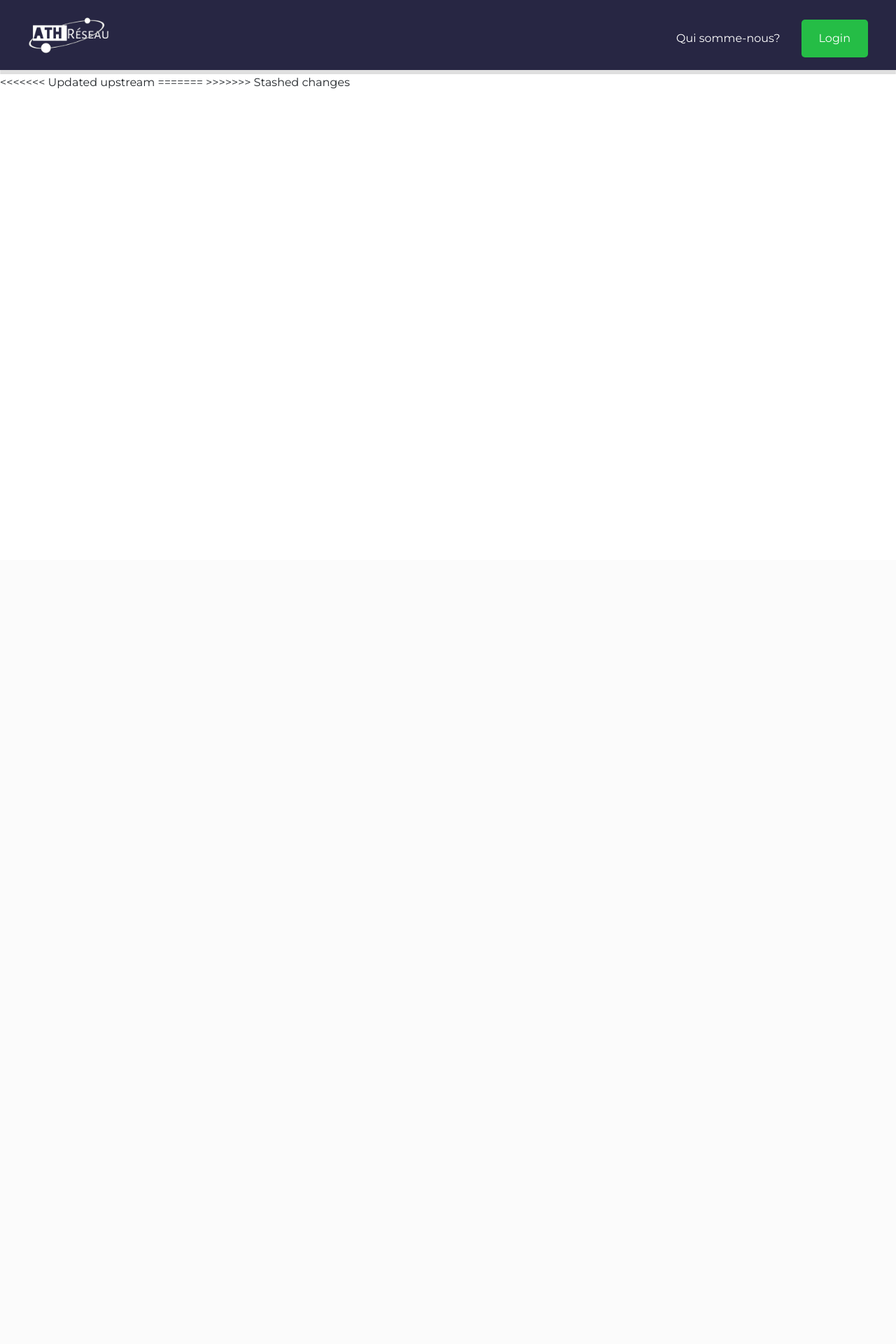
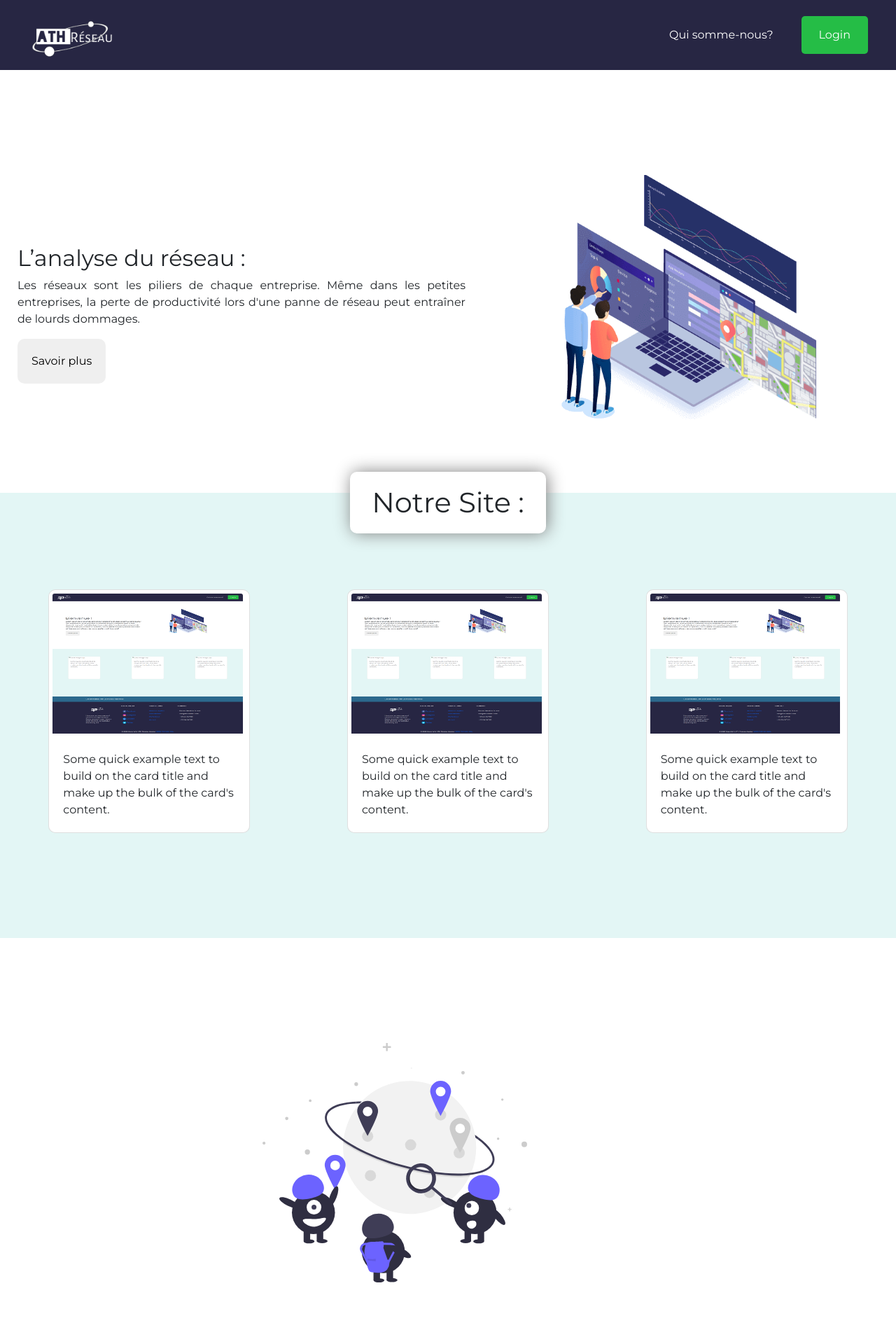
Before and after one commit to hlamelet/projet, a PHP site: page / in a window 1280 px wide. Shown: the top 1920 px of the page at 70% size. Before the commit the page ends 800 px from the top, so only its background shows below. Run offline with PHP 8.4, Linux system fonts and the light colour scheme.

Commit message:
update++

```diff
--- /dev/null
+++ b/footer.css
@@ -0,0 +1,21 @@
+.page-footer {
+    background-color: #272643;
+    color: #fff;
+}
+
+ul {
+    list-style-type: none;
+    margin-top: -10px;
+}
+
+ul li {
+    margin: 10px;
+}
+
+img {
+    width: 30px;
+    margin: 5px;
+}
+
+
+/*------responsive----------*/
--- /dev/null
+++ b/footer.php
@@ -0,0 +1,171 @@
+<!DOCTYPE html>
+<html lang="en">
+
+<head>
+    <meta charset="UTF-8">
+    <meta http-equiv="X-UA-Compatible" content="IE=edge">
+    <meta name="viewport" content="width=device-width, initial-scale=1.0">
+    <link rel="stylesheet" href="https://stackpath.bootstrapcdn.com/bootstrap/4.3.1/css/bootstrap.min.css" integrity="sha384-ggOyR0iXCbMQv3Xipma34MD+dH/1fQ784/j6cY/iJTQUOhcWr7x9JvoRxT2MZw1T" crossorigin="anonymous">
+    <link rel="stylesheet" href="headerHConnex.css">
+    <link rel="stylesheet" href="footer.css">
+
+    <title>Document</title>
+</head>
+
+<body>
+    <!-- Footer -->
+    <footer class="page-footer font-small  lighten-5">
+
+        <div style="background-color: #2c698d;">
+            <div class="container">
+
+                <!-- Grid row-->
+                <div class="row py-4 d-flex align-items-center">
+
+                    <!-- Grid column -->
+                    <div class="col-md-6 col-lg-5 text-center text-md-left mb-4 mb-md-0">
+                        <h6 class="mb-0">Get connected with us and see more options ! </h6>
+                    </div>
+                    <!-- Grid column -->
+
+                    <!-- Grid column -->
+                    <div class="col-md-6 col-lg-7 text-center text-md-right">
+
+                        <!-- Facebook -->
+                        <a class="fb-ic">
+                            <i class="fab fa-facebook-f white-text mr-4"> </i>
+                        </a>
+                        <!-- Twitter -->
+                        <a class="tw-ic">
+                            <i class="fab fa-twitter white-text mr-4"> </i>
+                        </a>
+                        <!-- Google +-->
+                        <a class="gplus-ic">
+                            <i class="fab fa-google-plus-g white-text mr-4"> </i>
+                        </a>
+                        <!--Linkedin -->
+                        <a class="li-ic">
+                            <i class="fab fa-linkedin-in white-text mr-4"> </i>
+                        </a>
+                        <!--Instagram-->
+                        <a class="ins-ic">
+                            <i class="fab fa-instagram white-text"> </i>
+                        </a>
+
+                    </div>
+                    <!-- Grid column -->
+
+                </div>
+                <!-- Grid row-->
+
+            </div>
+        </div>
+
+        <!-- Footer Links -->
+        <div class="container text-center text-md-left mt-5">
+
+            <!-- Grid row -->
+            <div class="row mt-3 dark-grey-text">
+
+                <!-- Grid column -->
+                <div class="col-md-3 col-lg-4 col-xl-3 mb-4">
+
+                    <!-- Content -->
+
+                    <div class="logo">
+
+                        <a href="index.php"><img src="imgs/logo.png" alt="logo"></a>
+                    </div>
+
+
+                    <p>Here you can use rows and columns to organize your footer content. Lorem ipsum dolor sit amet,
+                        consectetur
+                        adipisicing elit.</p>
+
+                </div>
+                <!-- Grid column -->
+
+                <!-- Grid column -->
+                <div class="col-md-2 col-lg-2 col-xl-2 mx-auto mb-4">
+
+                    <!-- Links -->
+                    <h6 class="text-uppercase font-weight-bold">Social Media</h6>
+                    <hr class="teal accent-3 mb-4 mt-0 d-inline-block mx-auto" style="width: 60px;">
+
+                    <ul>
+
+                        <li><a href="#" target="_blank"><img src="imgs/facebook.png" alt="fb">Facebook</a></li>
+                        <li><a href="#" target="_blank"><img src="imgs/instagram.png" alt="in">Instagram</a></li>
+                        <li><a href="#" target="_blank"><img src="imgs/linkedin.png" alt="lnk">Linkedin</a> </li>
+                        <li><a href="#" target="_blank"><img src="imgs/twitter.png" alt="tr"> Twitter</a></li>
+
+
+                    </ul>
+
+                </div>
+                <!-- Grid column -->
+
+                <!-- Grid column -->
+                <div class="col-md-3 col-lg-2 col-xl-2 mx-auto mb-4">
+
+                    <!-- Links -->
+                    <h6 class="text-uppercase font-weight-bold">Useful links</h6>
+                    <hr class="teal accent-3 mb-4 mt-0 d-inline-block mx-auto" style="width: 60px;">
+                    <p>
+                        <a class="dark-grey-text" href="#!">Mention Legales</a>
+                    </p>
+                    <p>
+                        <a class="dark-grey-text" href="#!">Recrutement</a>
+                    </p>
+                    <p>
+                        <a class="dark-grey-text" href="#!">Partenaires</a>
+                    </p>
+                    <p>
+                        <a class="dark-grey-text" href="#!">Acceuil</a>
+                    </p>
+
+                </div>
+                <!-- Grid column -->
+
+                <!-- Grid column -->
+                <div class="col-md-4 col-lg-3 col-xl-3 mx-auto mb-md-0 mb-4">
+
+                    <!-- Links -->
+                    <h6 class="text-uppercase font-weight-bold">Contact</h6>
+                    <hr class="teal accent-3 mb-4 mt-0 d-inline-block mx-auto" style="width: 60px;">
+                    <p>
+                        <i class="fas fa-home mr-3"></i> <a href="https://www.needfor-school.com/" style="color: #fff;">Rouen, Need for School</a>
+                    </p>
+                    <p>
+                        <i class="fas fa-envelope mr-3"></i> info@ath-reseau.com
+                    </p>
+                    <p>
+                        <i class="fas fa-phone mr-3"></i> + 01 234 567 88
+                    </p>
+                    <p>
+                        <i class="fas fa-print mr-3"></i> + 01 234 567 89
+                    </p>
+
+                </div>
+                <!-- Grid column -->
+
+            </div>
+            <!-- Grid row -->
+            <hr class="teal accent-3 mb-4 mt-0 d-inline-block mx-auto" style="width: 60px;">
+            <!-- Footer Links -->
+
+
+
+
+            <!-- Copyright -->
+            <div class="footer-copyright text-center  py-3">© 2022 Copyright: ATH Reseau équipe
+                <a class="dark-grey-text" href="https://www.needfor-school.com/"> NEED FOR SCHOOL</a>
+            </div>
+            <!-- Copyright -->
+
+        </div>
+    </footer>
+    <!-- Footer -->
+</body>
+
+</html>
--- a/headerHConnex.css
+++ b/headerHConnex.css
@@ -8,24 +8,7 @@
     font-family: "Montserrat", sans-serif;
 }
 
-@import url("https://fonts.googleapis.com/css2?family=Montserrat&display=swap");
-* {
-    margin: 0;
-    padding: 0;
-}
-
-#loader {
-    width: 100%;
-    height: 100%;
-    background-color: white;
-    margin: 0;
-}
-
-body {
-    font-family: "Montserrat", sans-serif;
-}
-
-a {
+nav a {
     text-decoration: none;
     color: #fff;
 }
@@ -75,12 +58,12 @@
     background-color: #2c698d;
 }
 
-.links .deconnexion {
+.links .connexion {
     background-color: #25bd46;
     margin-right: 40px;
 }
 
-.links .deconnexion:hover {
+.links .connexion:hover {
     background-color: #128f31;
 }
 
@@ -199,17 +182,23 @@
     width: 100%;
 }
 
+.card-father {
+    display: flex;
+    margin-top: 50px;
+    justify-content: center;
+}
+
 .Cardcontainer {
     background-color: #fff;
     border-radius: 10px;
     box-shadow: 0 14px 28px rgba(0, 0, 0, 0.25), 0 10px 10px rgba(0, 0, 0, 0.22);
-    position: relative;
+    position: fixed;
     overflow: hidden;
     width: 768px;
     max-width: 100%;
     min-height: 480px;
     display: none;
-    margin: 100px auto;
+    margin: 0px auto;
     z-index: 130;
     transition-duration: 0.3s;
 }
--- /dev/null
+++ b/index.css
@@ -0,0 +1,164 @@
+@import url("https://fonts.googleapis.com/css2?family=Montserrat&display=swap");
+* {
+    margin: 0;
+    padding: 0;
+}
+
+body {
+    font-family: "Montserrat", sans-serif;
+}
+
+.section-index1 {
+    width: 100%;
+    height: auto;
+}
+
+.desc-home {
+    margin-top: 200px;
+    width: 50%;
+}
+
+.desc-home p {
+    text-align: justify;
+}
+
+.desc-home p {
+    animation-duration: 3s;
+    animation-name: slidein;
+    animation-direction: alternate;
+}
+
+@keyframes slidein {
+    from {
+        margin-right: 50%;
+        width: 50%
+    }
+    to {
+        margin-left: 0%;
+        width: 100%;
+    }
+}
+
+.desc-home button {
+    padding: 20px;
+    border: none;
+    border-radius: 10px;
+}
+
+.desc-home span {
+    display: none;
+}
+
+.desc-home button:hover {
+    background-color: lightsteelblue;
+}
+
+.home-section {
+    width: 100%;
+    height: auto;
+    display: flex;
+    justify-content: space-around;
+    flex-wrap: wrap;
+    padding-bottom: 100px;
+}
+
+.home-section div:nth-child(2) {
+    text-align: center;
+}
+
+.home-section img {
+    width: 70%;
+    margin-top: 100px;
+}
+
+
+/*---------*/
+
+.section-index2 {
+    width: 100%;
+    background-color: #e3f6f5;
+    height: auto;
+}
+
+.h1-notreSite {
+    width: 100%;
+    text-align: center;
+    position: relative;
+    top: -30px;
+}
+
+.h1-notreSite h1 {
+    padding: 20px;
+    background-color: #fff;
+    border-radius: 10px;
+    width: 280px;
+    margin: 0 auto;
+    box-shadow: 2px 0 25px grey;
+    animation-duration: 3s;
+    animation-name: section2Title;
+    animation-direction: alternate;
+}
+
+@keyframes section2Title {
+    from {
+        background-color: #2c698d;
+    }
+    to {
+        background-color: #fff;
+    }
+}
+
+.allcards {
+    display: flex;
+    flex-direction: row;
+    justify-content: space-around;
+    align-items: center;
+    width: 100%;
+    flex-wrap: wrap;
+    padding-bottom: 150px;
+}
+
+.allcards>div {
+    border-radius: 10px;
+    margin-top: 50px;
+    overflow: hidden;
+}
+
+.card {
+    height: auto;
+}
+
+.card:hover {
+    box-shadow: 2px 0 25px grey;
+    transition-duration: .2s;
+}
+
+.card img {
+    width: 95%;
+}
+
+
+/*-------------------*/
+
+.section-index3 {
+    width: 80%;
+    height: auto;
+    margin: 50px auto;
+}
+
+
+/*---------responsive--------------*/
+
+@media(max-width:600px) {
+    .desc-home {
+        margin-top: 200px;
+        font-weight: bold;
+        width: 90%;
+    }
+    .desc-home span {
+        display: none;
+    }
+    .home-section div:nth-child(1) {
+        text-align: center;
+    }
+}
--- a/index.php
+++ b/index.php
@@ -44,15 +44,24 @@
     <meta charset="UTF-8">
     <meta http-equiv="X-UA-Compatible" content="IE=edge">
     <meta name="viewport" content="width=device-width, initial-scale=1.0">
+
     <link rel="stylesheet" href="https://stackpath.bootstrapcdn.com/bootstrap/4.3.1/css/bootstrap.min.css" integrity="sha384-ggOyR0iXCbMQv3Xipma34MD+dH/1fQ784/j6cY/iJTQUOhcWr7x9JvoRxT2MZw1T" crossorigin="anonymous">
 
+    <link rel="stylesheet" href="index.css">
     <link rel="stylesheet" href="headerHConnex.css">
-    <title>Header Après Connexion</title>
+    <title>Connexion</title>
 </head>
 
 <body>
 
-    <header>
+
+
+
+
+
+
+
+
     <nav>
 
         <input id="nav-toggle" type="checkbox">
@@ -65,8 +74,8 @@
         <ul class="links">
 
 
-                <li><a href="mentionlegale.php">Qui somme-nous?</a></li>
-                <li class=" deconnexion"><a href="#" id="button" class="">Login</a></li>
+            <li><a href="about.php">Qui somme-nous?</a></li>
+            <li class="connexion"><a href="#" id="button" class="button">Login</a></li>
         </ul>
         <label for="nav-toggle" class="icon-burger">
             <div class="line"></div>
@@ -78,65 +87,8 @@
 
 
     </nav>
-    </header>
+
     <!--------------------->
-
-
-
-
-
-    <!-- Card Section -->
-
-    <section class="card-container">
-        <div class="card"></div>
-        <div class="card"></div>
-        <div class="card"></div>
-    </section>
-
-    <!-- Modal Section -->
-
-    <div class="Cardcontainer" id="container">
-        <div class="close">+</div>
-        <div class="form-container sign-up-container">
-
-
-
-            <form action="#" method="post">
-
-                <h1>Créer un compte</h1>
-                <input type="text" name="nom" placeholder="nom" />
-                <input type="email" name="email" placeholder="email" />
-                <input type="password" name="password" placeholder="password" />
-                <button type="submit">Sign Up</button>
-            </form>
-        </div>
-        <div class="form-container sign-in-container">
-
-            <form action="#" method="post">
-                <h1>S'identifier</h1>
-                <input type="email" placeholder="email" />
-                <input type="password" placeholder="Password" />
-                <a href="#">Mot de passe oublié?</a>
-                <button type="submit">S'identifier</button>
-            </form>
-        </div>
-        <div class="overlay-container">
-            <div class="overlay">
-                <div class="overlay-panel overlay-left">
-                    <h1>Bienvenue !</h1>
-                    <p>Pour rester en contact avec nous, veuillez vous connecter avec vos informations personnelles</p>
-                    <button class="ghost" id="signIn">S'identifier</button>
-                </div>
-                <div class="overlay-panel overlay-right">
-                    <h1>Salut !</h1>
-                    <p>Entrez vos données personnelles et commencez votre voyage avec nous</p>
-                    <button class="ghost" id="signUp">S'inscrire</button>
-                </div>
-            </div>
-
-        </div>
-
-    </div>
 
 
 
@@ -146,6 +98,80 @@
 
 
 
+    <!--------popUp---------->
+
+    <?php include('popUp.php') ?>
+
+    <!------fin popUp--------->
+
+
+
+
+
+    <!---sections--->
+    <section class="section-index1">
+        <div class="home-section">
+            <div class="desc-home">
+
+                <h2>L’analyse du réseau :</h2>
+                <p>Les réseaux sont les piliers de chaque entreprise. Même dans les petites entreprises, la perte de productivité lors d'une panne de réseau peut entraîner de lourds dommages.<span> L’analyse
+                        du réseau vous aide à anticiper les pannes potentielles et à résoudre les problèmes de réseau de manière proactive. Cela aide à maintenir un réseau sans congestion qui maintient votre entreprise opérationnelle. Un logiciel d’analyse réseau vous aide à contrôler les performances de tout appareil IP et aide les entreprises à visualiser à distance les performances de leur système et à analyser les services réseau, l'utilisation de la bande passante, les commutateurs, les routeurs et le flux de trafic.</span>
+                </p>
+                <button class="savoir-plus">Savoir plus </button>
+            </div>
+
+            <div>
+                <img src="imgs/gps-tracking_features_route_management.png" alt="">
+            </div>
+        </div>
+
+
+    </section>
+    <!---->
+    <section class="section-index2">
+        <div class="h1-notreSite">
+            <h1>Notre Site :</h1>
+        </div>
+
+        <div class="allcards">
+            <div class="card" style="width: 18rem;">
+
+                <img class="card-img-top" src="imgs/test img1.png" height="200px" alt="Card image cap">
+
+                <div class="card-body">
+                    <p class="card-text">Some quick example text to build on the card title and make up the bulk of the card's content.</p>
+                </div>
+            </div>
+            <div class="card" style="width: 18rem;">
+                <img class="card-img-top" src="imgs/test img1.png" height="200px" alt="Card image cap">
+                <div class="card-body">
+                    <p class="card-text">Some quick example text to build on the card title and make up the bulk of the card's content.</p>
+                </div>
+            </div>
+            <div class="card" style="width: 18rem;">
+                <img class="card-img-top" src="imgs/test img1.png" height="200px" alt="Card image cap">
+                <div class="card-body">
+                    <p class="card-text">Some quick example text to build on the card title and make up the bulk of the card's content.</p>
+                </div>
+            </div>
+        </div>
+    </section>
+    <!------------section3------------->
+
+    <section class="section-index3">
+        <div class="home-section">
+            <div>
+                <img src="imgs/undraw_traveling_re_weve.svg" alt="">
+            </div>
+            <div class="desc-home">
+                <h1>Commencez en toute sécurité</h1>
+
+                <a href="#"> <button class="connexion" id="button">Rejoignez-nous</button></a>
+            </div>
+
+
+        </div>
+    </section>
 
 
 
@@ -154,18 +180,13 @@
 
 
 
+    <!------footer------>
+
+    <?php include('footer.php') ?>
+    <!--------------->
 
 
 
-
-
-
-
-
-<<<<<<< Updated upstream
-
-=======
->>>>>>> Stashed changes
 
 
     <script src="https://code.jquery.com/jquery-3.3.1.slim.min.js" integrity="sha384-q8i/X+965DzO0rT7abK41JStQIAqVgRVzpbzo5smXKp4YfRvH+8abtTE1Pi6jizo" crossorigin="anonymous"></script>
--- /dev/null
+++ b/popUp.php
@@ -0,0 +1,59 @@
+<!DOCTYPE html>
+<html lang="en">
+
+<head>
+    <meta charset="UTF-8">
+    <meta http-equiv="X-UA-Compatible" content="IE=edge">
+    <meta name="viewport" content="width=device-width, initial-scale=1.0">
+    <title>Document</title>
+</head>
+
+<body>
+    <!-- Modal Section -->
+    <div class="card-father">
+        <div class="Cardcontainer" id="container">
+            <div class="close">+</div>
+            <div class="form-container sign-up-container">
+
+
+
+                <form action="#" method="post">
+
+                    <h1>Créer un compte</h1>
+                    <input type="text" name="nom" placeholder="nom" />
+                    <input type="email" name="email" placeholder="email" />
+                    <input type="password" name="password" placeholder="password" />
+                    <button type="submit">Sign Up</button>
+                </form>
+            </div>
+            <div class="form-container sign-in-container">
+
+                <form action="#" method="post">
+                    <h1>S'identifier</h1>
+                    <input type="email" placeholder="email" />
+                    <input type="password" placeholder="Password" />
+                    <a href="#">Mot de passe oublié?</a>
+                    <button type="submit">S'identifier</button>
+                </form>
+            </div>
+            <div class="overlay-container">
+                <div class="overlay">
+                    <div class="overlay-panel overlay-left">
+                        <h1>Bienvenue !</h1>
+                        <p>Pour rester en contact avec nous, veuillez vous connecter avec vos informations personnelles</p>
+                        <button class="ghost" id="signIn">S'identifier</button>
+                    </div>
+                    <div class="overlay-panel overlay-right">
+                        <h1>Salut !</h1>
+                        <p>Entrez vos données personnelles et commencez votre voyage avec nous</p>
+                        <button class="ghost" id="signUp">S'inscrire</button>
+                    </div>
+                </div>
+
+            </div>
+
+        </div>
+    </div>
+</body>
+
+</html>
```
Also changed, not shown: header.css (+3 -13 lines), headerHConnex.php (+5 -7 lines), inscription.js (+16 -1 lines), imgs/facebook.png (added), imgs/gps-tracking_features_route_management.png (added), imgs/instagram.png (added), imgs/linkedin.png (added), imgs/test img1.png (added), imgs/twitter.png (added), imgs/undraw_traveling_re_weve.svg (added). Lines whose indentation alone changed are shown as unchanged.
